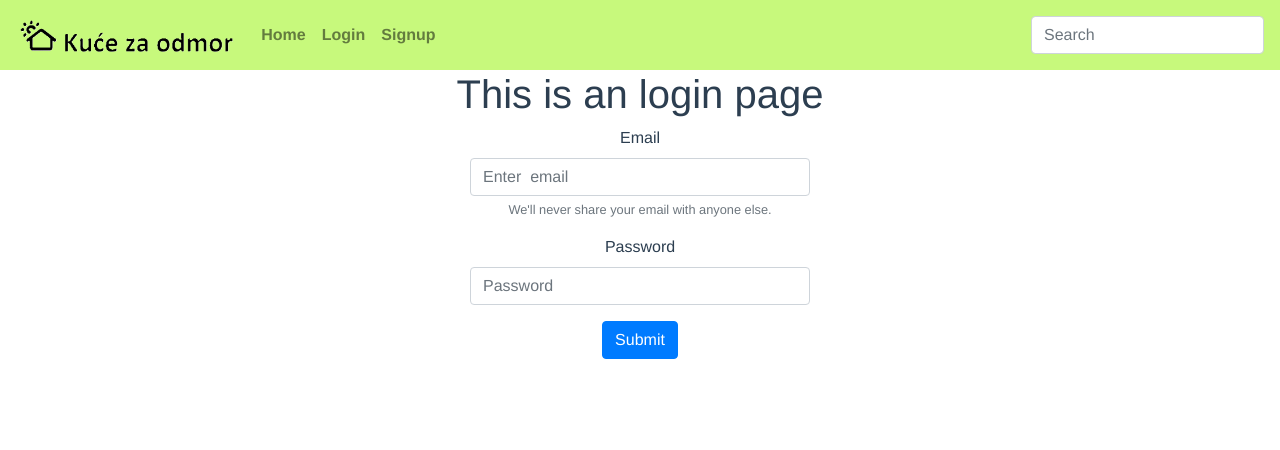
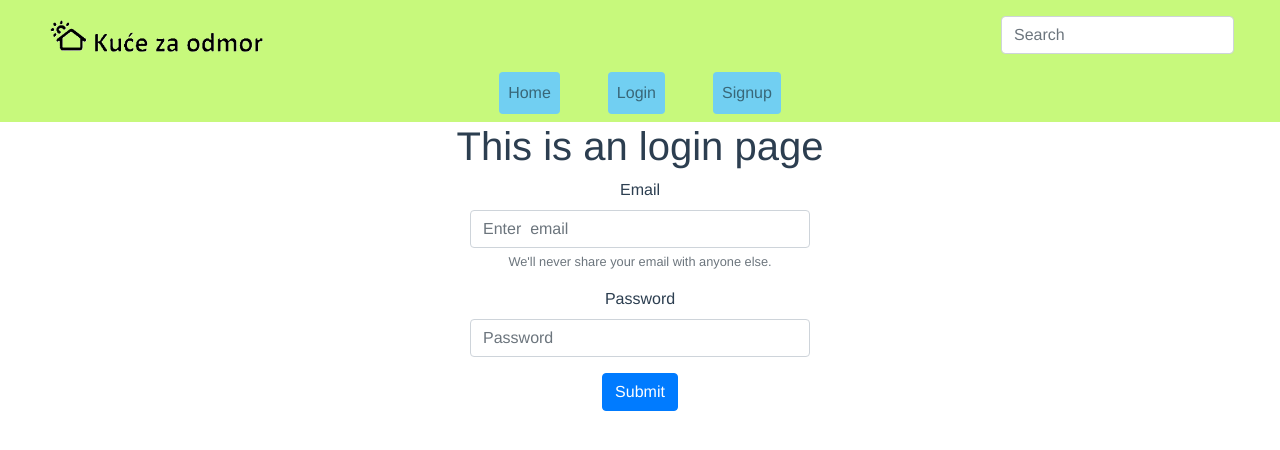
Before and after one commit to matejazivko/kuce_za_odmor, a Vue app: page /login in a window 1280 px wide. Shown: the top 450 px of the page. Built offline with nearby package versions, Linux system fonts and the light colour scheme; no server answers.

Commit message:
Add files via upload

```diff
--- a/src/App.vue
+++ b/src/App.vue
@@ -1,57 +1,76 @@
 <template>
-  <div id="app">
-    <nav id="nav" class="navbar navbar-expand-lg navbar-light">
-    <a class="navbar-brand" href="#">
+<div id="app">
+    <nav class="navbar navbar-expand-lg navbar-light">
+      <div class="container-fluid">
+        <div class="container-fluid navbar-grid">
+      <div class="logo-search">
+    <div class="navbar-brand">
       <img src="@/assets/Logo kuce za odmor.png" alt="Logo"
        height="40"
        class="d-inline-block align-text-top">
-    </a>
-    <button
-    class="navbar-toggler"
-    type="button"
-    data-toggle="collapse"
-    data-target="#navbarToggler"
-    aria-controls="navbarToggler"
-    aria-expanded="false"
-    aria-label="Toggle navigation">
-    <span class="navbar-toggler-icon"></span>
-  </button>
-    <div class="collapse navbar-collapse" id="navbarToggler">
-      <ul class="navbar-nav mr-auto mt-2 mt-lg-0">
+
+  </div>
+    <form class="d-flex" role="search">
+      <input v-model="store.searchTerm" class="form-control me-2" type="search" placeholder="Search" aria-label="Search">
+    </form>
+  </div>
+
+
+  <div class="navbar-links">
+      <ul class="  navbar-nav d-flex justify-content-center mb-0 ">
         <li class="nav-item">
-          <router-link to="/" class="nav-link"> Home</router-link>
+          <router-link to="/" class="nav-link btn mx-4" style="background-color:#71CFF2;" > Home</router-link>
         </li>
         <li class="nav-item">
-          <router-link to="/login" class="nav-link">Login</router-link>
+          <router-link to="/login" class="nav-link btn mx-4" style="background-color:#71CFF2;" >Login</router-link>
         </li>
         <li class="nav-item">
-           <router-link to="/signup" class="nav-link">Signup</router-link>
+           <router-link to="/signup" class="nav-link btn mx-4" style="background-color:#71CFF2;">Signup</router-link>
         </li>
       </ul>
-      <form class="d-flex" role="search">
-      <input v-model="store.searchTerm" class="form-control me-2" type="search" placeholder="Search" aria-label="Search">
-    </form>
     </div>
+  </div>
+</div>
   </nav>
-
-
   <div class="container">
   <router-view/>
 </div>
   </div>
+
 </template>
 
 <script>
-import store from "@/store"
-export default{
-  name:"app",
-  data(){
-    return{
-      store
-    }
-  }
+import store from "@/store";
+import router from "@/router";
+import auth  from "@/firebase"; // Ispravno importovanje auth-a
+
+export default {
+  name: "App",
+
+  data() {
+    return {
+      store, // Vuex store je dostupan u komponenti
+    };
+  },
+
+  created() {
+
+    auth.onAuthStateChanged((user) => {
+      if (user) {
+
+        console.log('Korisnik prijavljen', user.email);
+        store.currentUser = user.email;
+      } else {
+
+        console.log('Korisnik nije prijavljen');
+        store.currentUser = null;
+        if (router.currentRoute.name !== 'login') {
+          router.push({ name: 'login' });
+        }
+      }
+    });
+  },
 };
-
 </script>
 
 <style lang="scss">
@@ -66,6 +85,25 @@ export default{
 nav {
   padding: 30px;
   background-color: #c7f97c !important;
+.navbar-nav{
+  display: flex;
+  flex-wrap: wrap;
+  justify-content: center;
+}
+.navbar-grid{
+  display: grid;
+  grid-template-rows: auto auto;
+  gap: 10px;
+}
+.logo-search{
+  display:flex;
+  justify-content: space-between;
+  align-items: center;
+}
+.navbar-nav-container{
+  margin-top:10px;
+}
+
   a {
     font-weight: bold;
     color: #2c3e50;
--- a/src/components/HouseCard.vue
+++ b/src/components/HouseCard.vue
@@ -1,5 +1,5 @@
 <template>
-  <div class="card-body p-0" style="width: 18rem;">
+  <div class="card h-100">
   <img :src="info.url" class="card-img-top" alt="slika">
   <div class="card-body">
    <p class="card-text">{{ info.title }}</p>
@@ -17,3 +17,22 @@ export default {
 
 }
 </script>
+
+<style scoped>
+.card {
+  max-width: 250px;
+  flex: 1 0 auto;
+}
+.card-item{
+  margin: 0 16px;
+}
+.card-img-top {
+  width: 100%;
+  height: auto;
+}
+.card-body {
+  display: flex;
+  flex-direction: column;
+  justify-content: space-between;
+}
+</style>
--- a/src/firebase.js
+++ b/src/firebase.js
@@ -1,6 +1,6 @@
 import {initializeApp} from 'firebase/app';
 import {getAuth} from 'firebase/auth';
-import 'firebase/firestore';
+
 
 const firebaseConfig = {
   apiKey: "AIzaSyAd80HPr5GTHR8Q_OX30HgW3BoBSPr7ImE",
@@ -13,7 +13,7 @@ const firebaseConfig = {
 
 // Initialize Firebase
 const app = initializeApp(firebaseConfig);
+const auth = getAuth(app);
 
-const auth = getAuth(app);
-  export default {app, getAuth};
-  export {auth};
+
+  export default auth;
--- a/src/router/index.js
+++ b/src/router/index.js
@@ -1,5 +1,7 @@
 import { createRouter, createWebHistory } from 'vue-router'
 import Home from '../views/Home.vue'
+import Login from '../views/Login.vue'
+import Signup from '../views/Signup.vue';
 
 const routes = [
   {
--- a/src/store.js
+++ b/src/store.js
@@ -1,3 +1,4 @@
 export default {
     searchTerm: "",
+    currentUser: null,
 };
--- a/src/views/Home.vue
+++ b/src/views/Home.vue
@@ -1,14 +1,9 @@
 <template>
  <div class="row">
-<div class="col-2">
-
+<div class="col-12">
+  <div class="card-container">
+  <house-card v-for="card in filteredCards" :key="card.url" :info="card" class="card-item"/>
 </div>
-<div class="col-8">
-  <house-card v-for="card in filteredCards" :key="card.url" :info="card"/>
-
-</div>
-<div class="col-2">
-
 </div>
 </div>
   </template>
@@ -43,3 +38,17 @@ export default {
   },
 };
 </script>
+<style scoped>
+.card-container {
+  display: flex;
+  flex-wrap: nowrap;
+  overflow-x: auto;
+  gap: 16px;
+
+}
+
+.card-item {
+  flex: 0 0 auto;
+  max-width: 250px;
+}
+</style>
--- a/src/views/Login.vue
+++ b/src/views/Login.vue
@@ -5,7 +5,7 @@
   <div class="row">
   <div class="col-sm"></div>
   <div class="col-sm">
-  <form>
+  <form @submit.prevent="login">
   <div class="form-group">
   <label for="exampleInputEmail1">Email</label>
   <input type="email" v-model="email" class="form-control"
@@ -15,12 +15,13 @@
   never share your email with anyone else.</small>
   </div>
   <div class="form-group">
-  <label for="exampleInputPassword1">Password</label>
+  <label for="exampleInputPassword2">Password</label>
   <input type="password" v-model="password" class="form-control"
   id="exampleInputPassword1" placeholder="Password"  autocomplete="current-password"/>
   </div>
   <button type="submit" class="btn btn-primary">Submit</button>
   </form>
+  <p v-if="errorMessage" class="error-message">{{ errorMessage }}</p>
   </div>
   <div class="col-sm"></div>
   </div>
@@ -28,28 +29,33 @@
   </div>
 
   </template>
-  <script>
 
-  export default {
-    name: "login",
-    data(){
-      return{
-        email: "",
-        password: ""
+<script>
+
+import { signInWithEmailAndPassword } from 'firebase/auth';
+import {auth} from "@/firebase";
+
+
+export default {
+  data() {
+    return {
+      email: '',
+      password: '',
+      errorMessage: '',
+    };
+  },
+  methods: {
+    async login() {
+      try {
+
+        const userCredential = await signInWithEmailAndPassword(auth, this.email, this.password);
+        console.log('Uspješna prijava', userCredential.user);
+        this.errorMessage = '';
+
+      } catch (error) {
+        this.errorMessage = 'Neuspješna prijava: ' + error.message;
       }
     },
-    methods:{
-      login() {
-
-       signInWithEmailAndPassword(auth, this.email, this.password).then((userCredential)=> {
-        console.log("User signed in:", userCredential.user);
-       })
-         .catch ((error) => {
-        console.error("Error signing in:", error);
-
-      });
-    }
-  }
+  },
 };
-
-  </script>
+</script>
```
